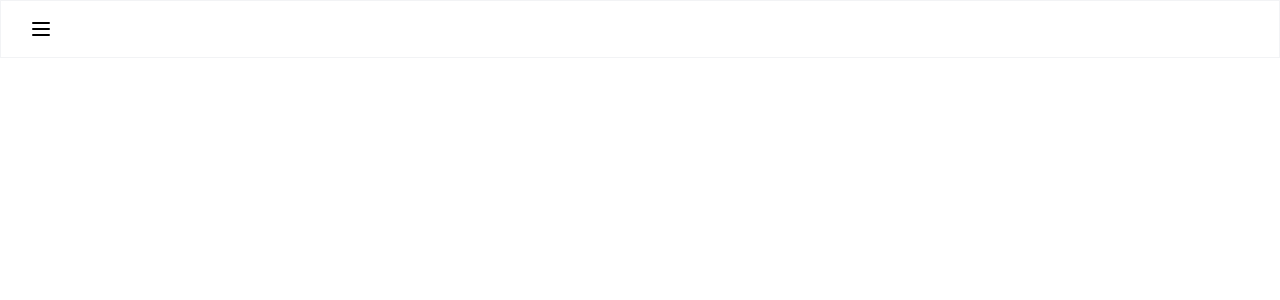
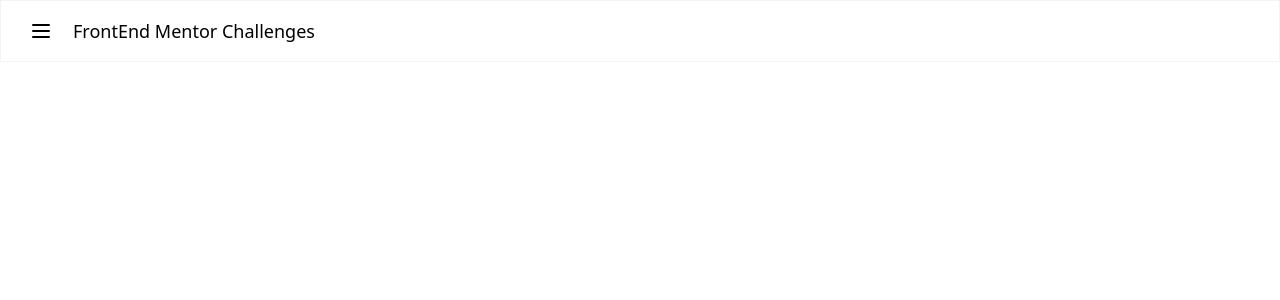
Before and after one commit to Great-kiola/Tailwind-practice, a React (Vite) app in the folder tailwind-frontend/: page / in a window 1280 px wide. Shown: the top 300 px of the page. Built offline with nearby package versions, Linux system fonts and the light colour scheme; a web font is replaced by a local one.

Commit message:
chore: uncomment title in Navbar and add hover effect to SideMenu buttons for improved UI

```diff
--- a/tailwind-frontend/src/Layout/Navbar.jsx
+++ b/tailwind-frontend/src/Layout/Navbar.jsx
@@ -19,7 +19,7 @@ const Navbar = ({activeMenu}) => {
         )}
       </button>
 
-      {/* <h2 className='text-lg text-black'>FrontEnd Mentor Challenges</h2> */}
+      <h2 className='text-lg text-black'>FrontEnd Mentor Challenges</h2>
 
       {openSideMenu && (
         <div className='fixed top-[61px] ml-4 bg-white'>
--- a/tailwind-frontend/src/Layout/SideMenu.jsx
+++ b/tailwind-frontend/src/Layout/SideMenu.jsx
@@ -26,7 +26,7 @@ const SideMenu = ({ activeMenu }) => {
         {SIDE_MENU_DATA.map((item, index) => (
             <button
                 key={`menu_${index}`}
-                className={`w-full flex items-center gap-4 text-[15px] ${
+                className={`w-full flex items-center gap-4 text-[15px] hover:bg-Gold-500 ${
                     activeMenu == item.label ? "text-white bg-purple-500" : ""
                 } py-3 px-6 rounded-lg mb-3`}
                 onClick ={() => handleClick(item.path)}
```
